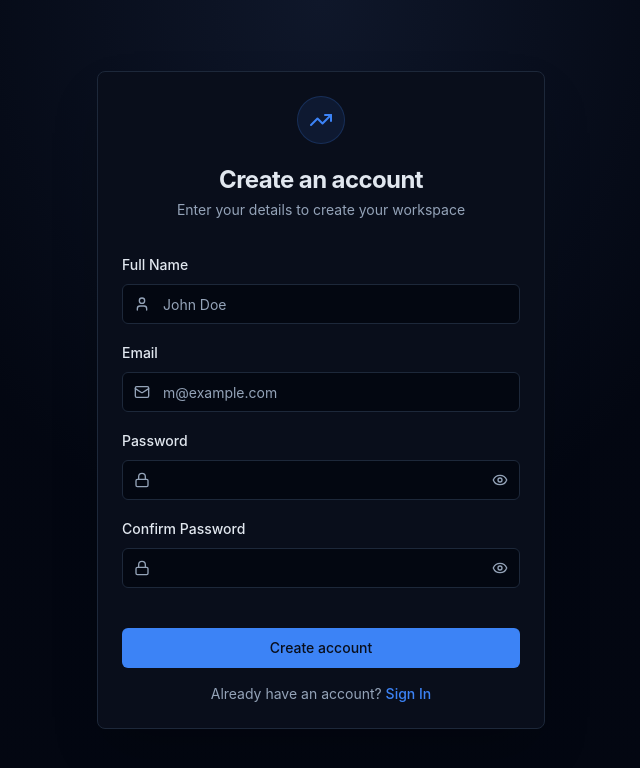
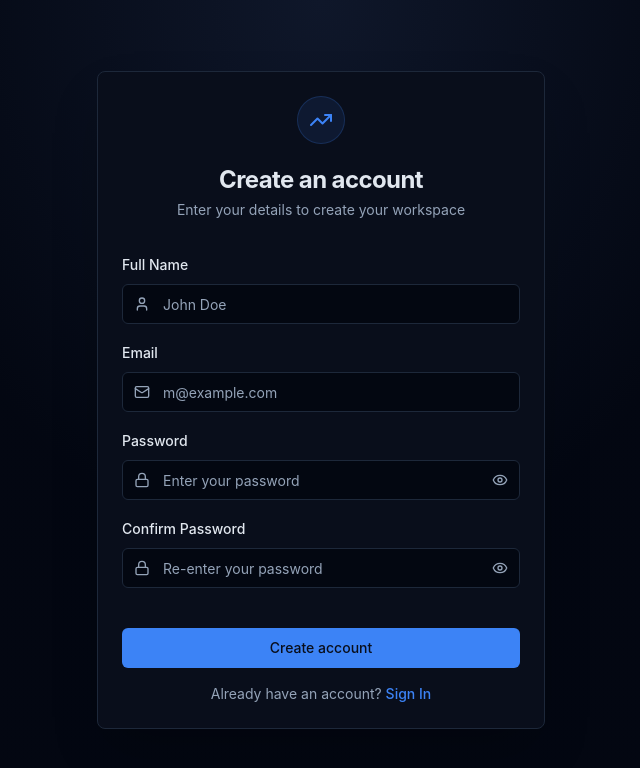
Before and after one commit to Agarwalsonali/AI_Due_Diligence_Copilot, a Next.js app in the folder frontend/: page /register in a window 1280 px wide. Shown: the top 768 px of the page, without its empty margins (319-959 px from the left). Built offline with nearby package versions, Linux system fonts and the light colour scheme.

Commit message:
password placeholder

```diff
--- a/frontend/src/app/(auth)/register/page.tsx
+++ b/frontend/src/app/(auth)/register/page.tsx
@@ -85,7 +85,7 @@ export default function RegisterPage() {
             <Label htmlFor="password">Password</Label>
             <div className="relative">
               <Lock className="absolute left-3 top-3 h-4 w-4 text-muted-foreground" />
-              <Input id="password" type={showPassword ? 'text' : 'password'} className="pl-10 pr-10" value={password}
+              <Input id="password" type={showPassword ? 'text' : 'password'} placeholder="Enter your password" className="pl-10 pr-10" value={password}
                 onChange={(e) => setPassword(e.target.value)} required minLength={8} />
               <button
                 type="button"
@@ -102,7 +102,7 @@ export default function RegisterPage() {
             <Label htmlFor="confirmPassword">Confirm Password</Label>
             <div className="relative">
               <Lock className="absolute left-3 top-3 h-4 w-4 text-muted-foreground" />
-              <Input id="confirmPassword" type={showConfirmPassword ? 'text' : 'password'} className="pl-10 pr-10" value={confirmPassword}
+              <Input id="confirmPassword" type={showConfirmPassword ? 'text' : 'password'} placeholder="Re-enter your password" className="pl-10 pr-10" value={confirmPassword}
                 onChange={(e) => setConfirmPassword(e.target.value)} required />
               <button
                 type="button"
```
